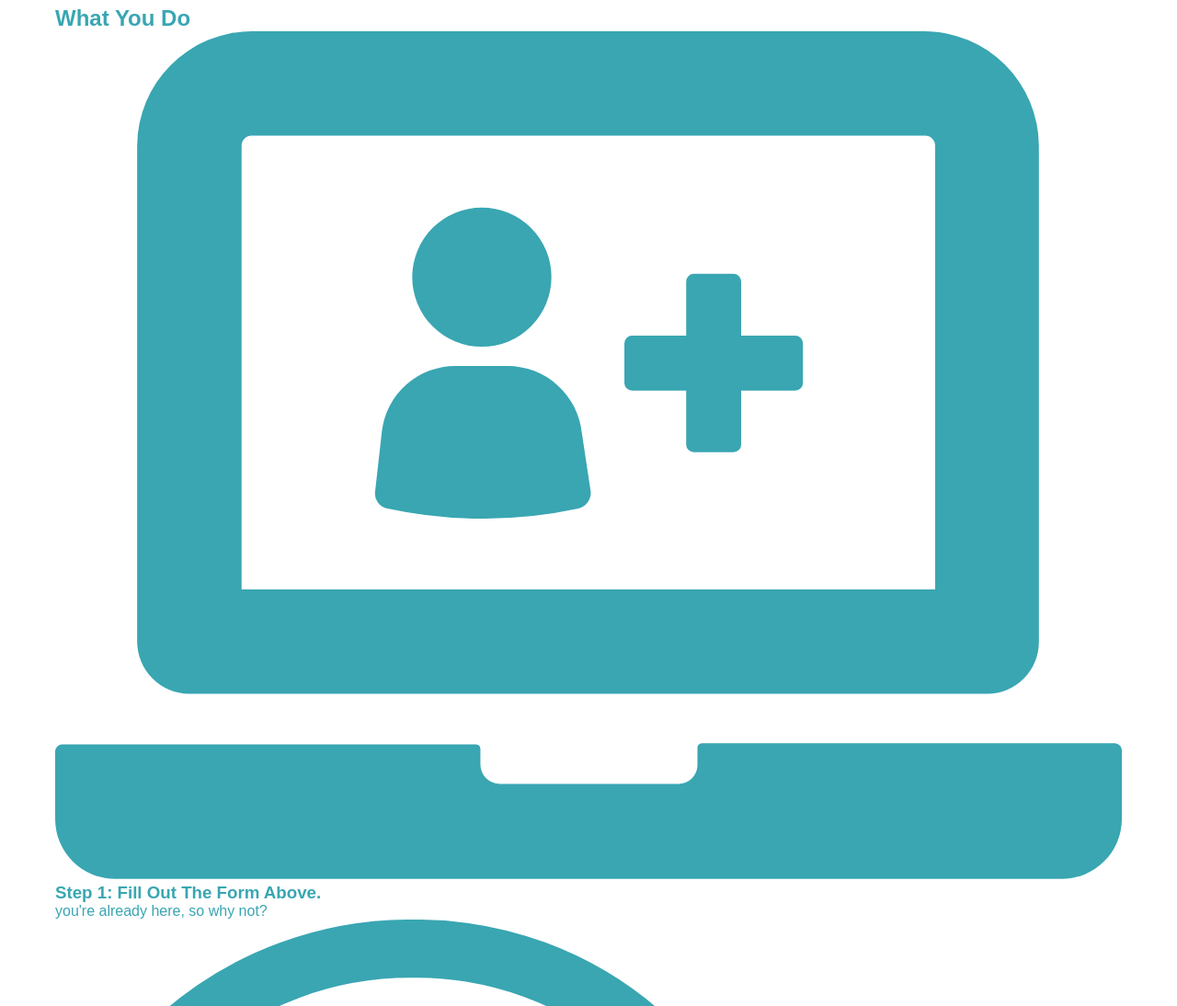
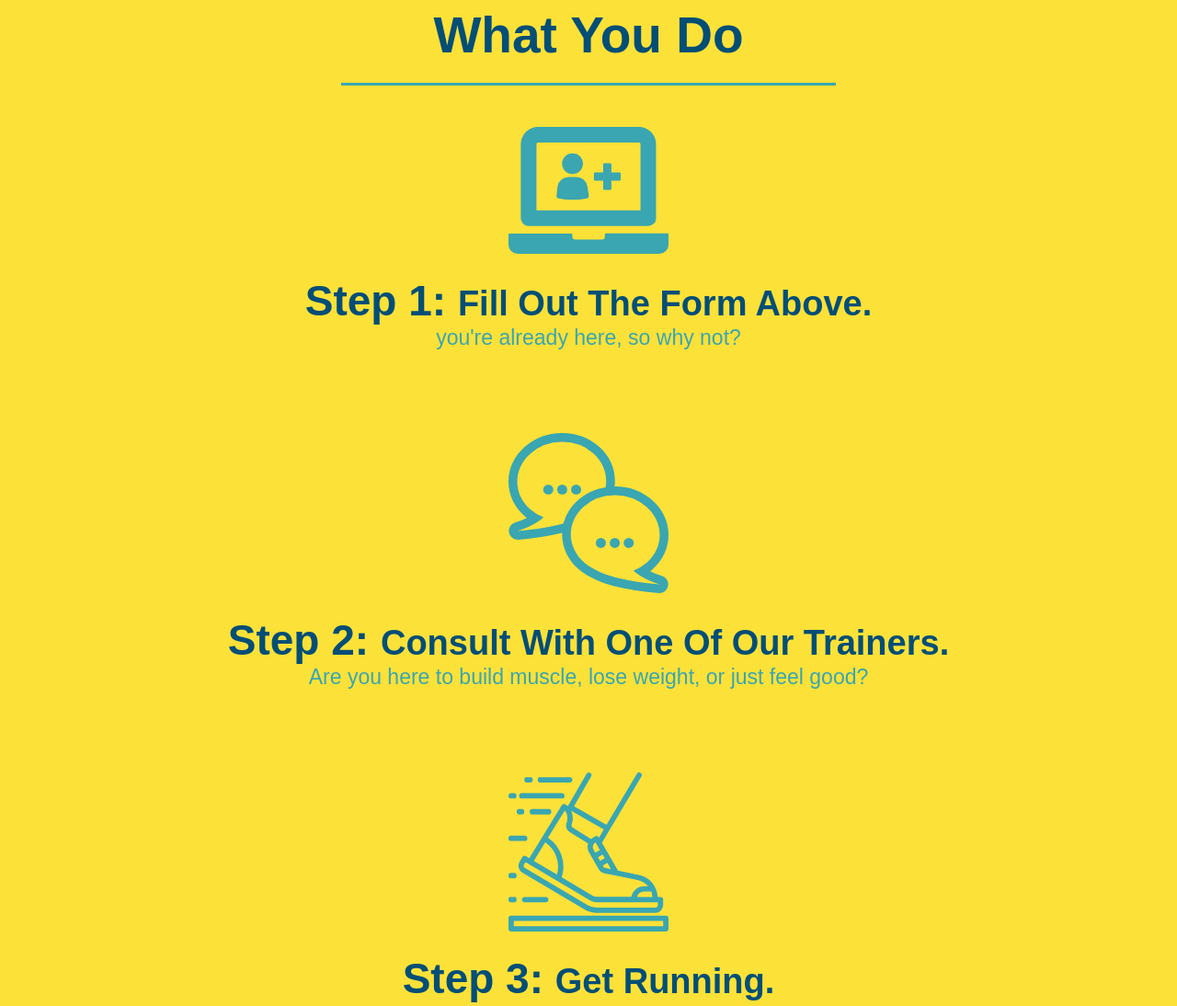
Before and after one commit to Ahsan-Zaidi/Run-Buddy, a plain HTML site: page index.html in a window 1280 px wide. Shown: the part 1080-2174 px from the top of the page at 92% size. Drawn offline with Linux system fonts and the light colour scheme.

Commit message:
styling what you do

```diff
--- a/assets/css/style.css
+++ b/assets/css/style.css
@@ -125,16 +125,6 @@ section {
     text-align: center;
 }
 
-.intro h2 {
-    font-size: 55px;
-    color: #024e76;
-    margin-bottom: 35px;
-    padding: 0 100px 20px 100px;
-    border-bottom: 3px solid;
-    border-color: #fce138;
-    display: inline-block;
-}
-
 .intro p {
     line-height: 1.7;
     color: #39a6b2;
@@ -142,3 +132,49 @@ section {
     font-size: 20px;
     margin: 0 auto;
 }
+
+.steps {
+    text-align: center;
+    background: #fce138;
+}
+
+.steps div {
+    margin-bottom: 80px;
+}
+
+.steps img {
+    width: 15%;
+    margin: 10px 0;
+}
+
+.steps h3 {
+    color: #024e76;
+    font-size: 46px;
+    margin-top: 10px;
+}
+
+.steps p {
+    color: #39a6b2;
+    font-size: 23px;
+}
+
+.steps span {
+    font-size: 38px;
+}
+
+.section-title {
+    font-size: 55px;
+    color: #024e76;
+    margin-bottom: 35px;
+    padding: 0 100px 20px 100px;
+    border-bottom: 3px solid;
+    display: inline-block;
+}
+
+.primary-border {
+    border-color: #fce138;
+}
+
+.secondary-border {
+    border-color: #39a6b2;
+}
--- a/index.html
+++ b/index.html
@@ -69,37 +69,37 @@
 
     <!--What we do-->
     <section id="what-we-do" class="intro">
-        <h2>What We Do</h2>
+        <h2 class="section-title primary-border">What We Do</h2>
         <p>
             Lorem, ipsum dolor sit amet consectetur adipisicing elit. Minus asperiores voluptate deserunt, consectetur aperiam assumenda dignissimos maxime facere pariatur blanditiis ratione perspiciatis eaque, architecto soluta vel laboriosam a similique possimus?
         </p>
     </section>
 
     <!--What you do-->
-    <section id="what-you-do">
-        <h2>What You Do</h2>
+    <section id="what-you-do" class="steps">
+        <h2 class="section-title secondary-border">What You Do</h2>
 
         <div>
             <img src="./assets/images/step-1.svg" alt="" />
-            <h3>Step 1: Fill Out The Form Above.</h3>
+            <h3>Step 1: <span>Fill Out The Form Above.</span></h3>
             <p>you're already here, so why not?</p>
         </div>
 
         <div>
             <img src="./assets/images/step-2.svg" alt="" />
-            <h3>Step 2: Consult With One Of Our Trainers.</h3>
+            <h3>Step 2: <span>Consult With One Of Our Trainers.</span></h3>
             <p>Are you here to build muscle, lose weight, or just feel good?</p>
         </div>
 
         <div>
             <img src="./assets/images/step-3.svg" alt="" />
-            <h3>Step 3: Get Running.</h3>
+            <h3>Step 3: <span>Get Running.</span></h3>
             <p>Hit the ground running (literally) once your trainer lays out your plan.</p>
         </div>
 
         <div>
             <img src="./assets/images/step-4.svg" alt="" />
-            <h3>Step 4: See Results.</h3>
+            <h3>Step 4: <span>See Results.</span></h3>
             <p>Bi-weekly checkins with your trainer will keep you focused</p>
         </div>
     </section>
```
